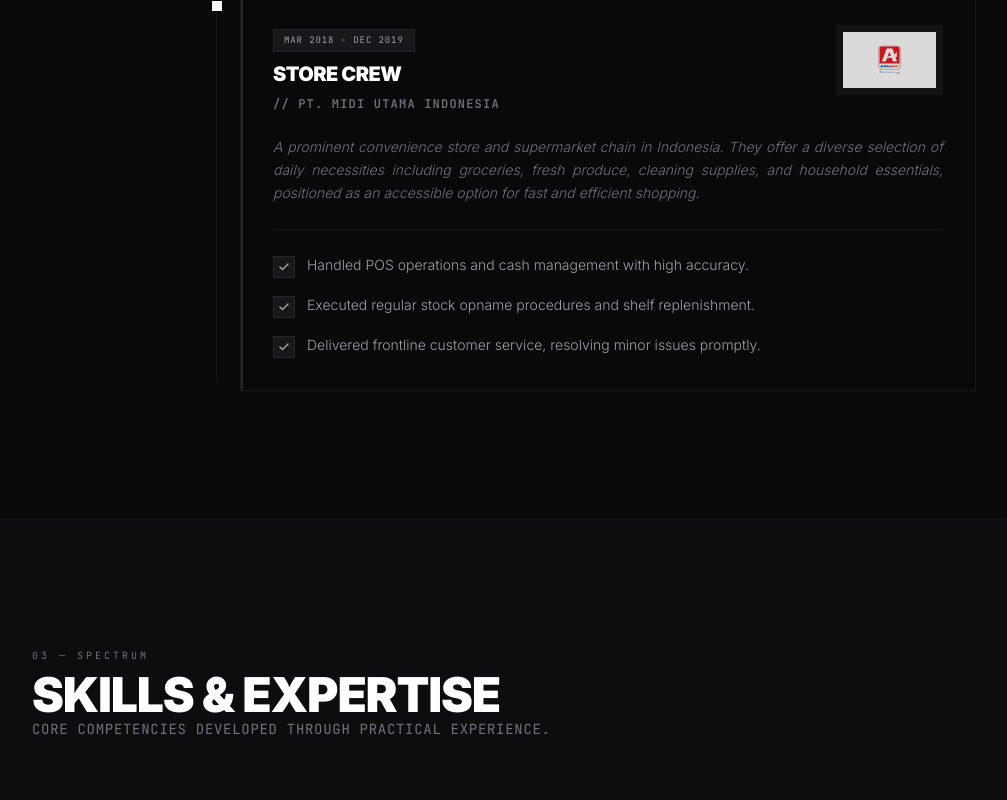
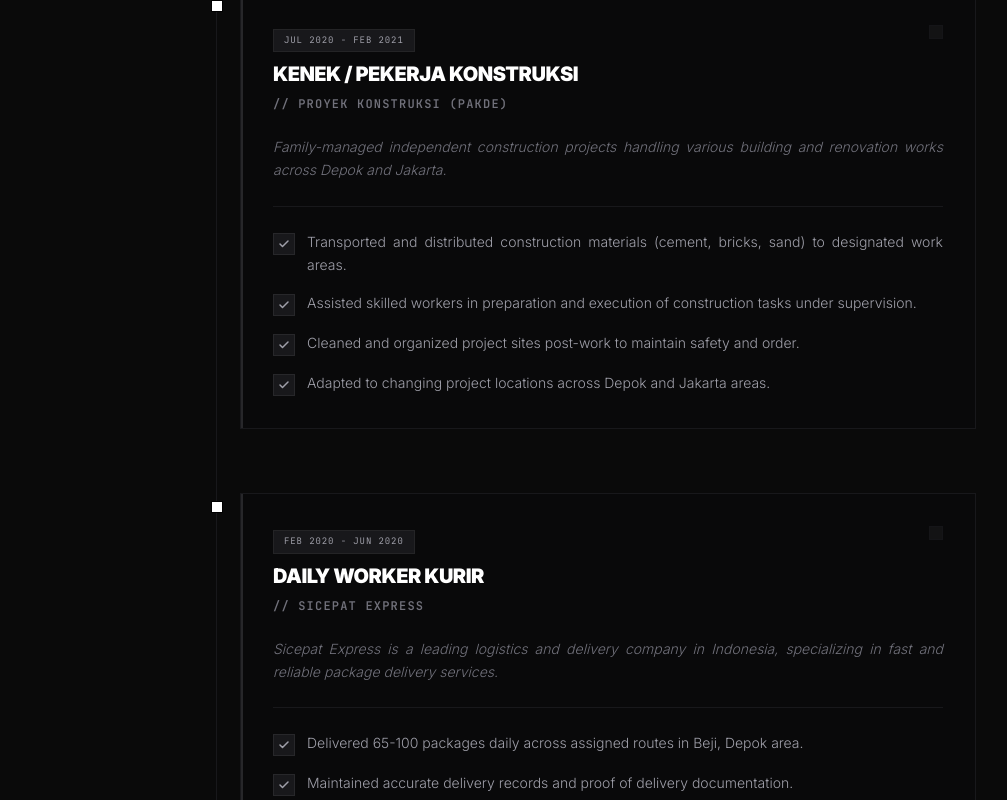
Before and after one commit to akunaoshi12-rgb/my-portfolio, a React (Vite) app: page / in a window 1280 px wide. Shown: the part 2560-3360 px from the top of the page, without its empty margins (48-1055 px from the left). Built offline with nearby package versions, Linux system fonts and the light colour scheme.

Commit message:
Tambah pengalaman Sicepat Express + Proyek Konstruksi, isi celah karir

```diff
--- a/src/App.tsx
+++ b/src/App.tsx
@@ -20,7 +20,8 @@ import {
   hardSkills,
   hardSkillsIndonesian,
   softSkills,
-  softSkillsIndonesian
+  softSkillsIndonesian,
+  type WorkExperience
 } from './data';
 import {
   DwimitraLogo,
@@ -163,7 +164,7 @@ export default function App() {
     }
   };
 
-  const renderLogo = (type: 'dwimitra' | 'arthaboga' | 'alfamidi') => {
+  const renderLogo = (type: WorkExperience['logoType']) => {
     switch (type) {
       case 'dwimitra':
         return <DwimitraLogo className="h-12 sm:h-14" />;
--- a/src/components/PrintedCV.tsx
+++ b/src/components/PrintedCV.tsx
@@ -1,5 +1,5 @@
 import React from 'react';
-import { personalDetails, workExperiences, education, hardSkillsIndonesian, softSkillsIndonesian, dailyWorkerDetailIndonesian } from '../data';
+import { personalDetails, workExperiences, education, hardSkillsIndonesian, softSkillsIndonesian } from '../data';
 
 interface PrintedCVProps {
   className?: string;
@@ -115,9 +115,6 @@ export const PrintedCV: React.FC<PrintedCVProps> = ({ className = '' }) => {
           <li className="leading-relaxed">
             <span className="font-bold">Soft Skills:</span> {softSkillsIndonesian.join(', ')}
           </li>
-          <li className="leading-relaxed">
-            <span className="font-bold">{dailyWorkerDetailIndonesian.title}:</span> {dailyWorkerDetailIndonesian.description}
-          </li>
         </ul>
       </div>
     </div>
--- a/src/data.ts
+++ b/src/data.ts
@@ -8,7 +8,7 @@ export interface WorkExperience {
   descriptionEnglish: string;
   bulletPointsIndonesian: string[];
   bulletPointsEnglish: string[];
-  logoType: 'dwimitra' | 'arthaboga' | 'alfamidi';
+  logoType: 'dwimitra' | 'arthaboga' | 'alfamidi' | 'sicepat' | 'generic';
 }
 
 export interface Education {
@@ -88,6 +88,48 @@ export const workExperiences: WorkExperience[] = [
   },
   {
     id: 'exp-3',
+    company: 'Proyek Konstruksi (Pakde)',
+    location: 'Depok & Jakarta (berpindah sesuai proyek)',
+    period: 'Jul 2020 - Feb 2021',
+    role: 'Kenek / Pekerja Konstruksi',
+    descriptionIndonesian: 'Proyek konstruksi mandiri yang dikelola keluarga, menangani berbagai pekerjaan pembangunan dan renovasi di area Depok dan Jakarta.',
+    descriptionEnglish: 'Family-managed independent construction projects handling various building and renovation works across Depok and Jakarta.',
+    bulletPointsIndonesian: [
+      'Mengangkut dan mendistribusikan material bangunan (semen, bata, pasir) ke area kerja sesuai kebutuhan.',
+      'Membantu tukang dalam persiapan dan pelaksanaan pekerjaan konstruksi sesuai arahan.',
+      'Membersihkan dan merapikan lokasi proyek untuk menjaga keamanan dan ketertiban area kerja.',
+      'Beradaptasi dengan perpindahan lokasi proyek di area Depok dan Jakarta.'
+    ],
+    bulletPointsEnglish: [
+      'Transported and distributed construction materials (cement, bricks, sand) to designated work areas.',
+      'Assisted skilled workers in preparation and execution of construction tasks under supervision.',
+      'Cleaned and organized project sites post-work to maintain safety and order.',
+      'Adapted to changing project locations across Depok and Jakarta areas.'
+    ],
+    logoType: 'generic'
+  },
+  {
+    id: 'exp-4',
+    company: 'Sicepat Express',
+    location: 'Beji, Depok',
+    period: 'Feb 2020 - Jun 2020',
+    role: 'Daily Worker Kurir',
+    descriptionIndonesian: 'Sicepat Express adalah perusahaan logistik dan pengiriman terkemuka di Indonesia yang mengkhususkan diri dalam layanan pengiriman paket cepat dan andal.',
+    descriptionEnglish: 'Sicepat Express is a leading logistics and delivery company in Indonesia, specializing in fast and reliable package delivery services.',
+    bulletPointsIndonesian: [
+      'Mengantarkan 65-100 paket per hari dengan rute area Beji, Depok.',
+      'Menjaga catatan pengiriman dan dokumentasi bukti pengiriman yang akurat.',
+      'Memberikan pelayanan ramah saat serah terima paket dan menyelesaikan kendala pengiriman.'
+    ],
+    bulletPointsEnglish: [
+      'Delivered 65-100 packages daily across assigned routes in Beji, Depok area.',
+      'Maintained accurate delivery records and proof of delivery documentation.',
+      'Provided courteous customer service during package handovers and resolved delivery issues promptly.'
+    ],
+    logoType: 'sicepat'
+  },
+  {
+    id: 'exp-5',
     company: 'PT. MIDI UTAMA INDONESIA',
     location: 'Jl. Industri Km. 12 Kp. Kadu Desa. Bunder RT 03, Cikupa Tangerang / Eks Gudang Bulog 15710',
     period: 'Mar 2018 - Dec 2019',
@@ -146,8 +188,3 @@ export const softSkillsIndonesian: string[] = [
   'Ketekunan',
   'Kerjasama Tim'
 ];
-
-export const dailyWorkerDetailIndonesian = {
-  title: 'Daily Worker Kurir',
-  description: 'Daily Worker Kurir sebagai kurir untuk periode waktu tertentu, tugasnya adalah mengantarkan barang atau paket dari satu tempat ke tempat lain sesuai dengan instruksi yang diberikan oleh perusahaan atau pelanggan. Tidak memiliki kontrak pekerjaan jangka panjang dan seringkali digaji berdasarkan jumlah pengiriman yang berhasil dilakukan dalam satu hari kerja, Kecepatan dan ketepatan waktu dalam pengiriman sangat penting dalam pekerjaan ini.'
-};
```
